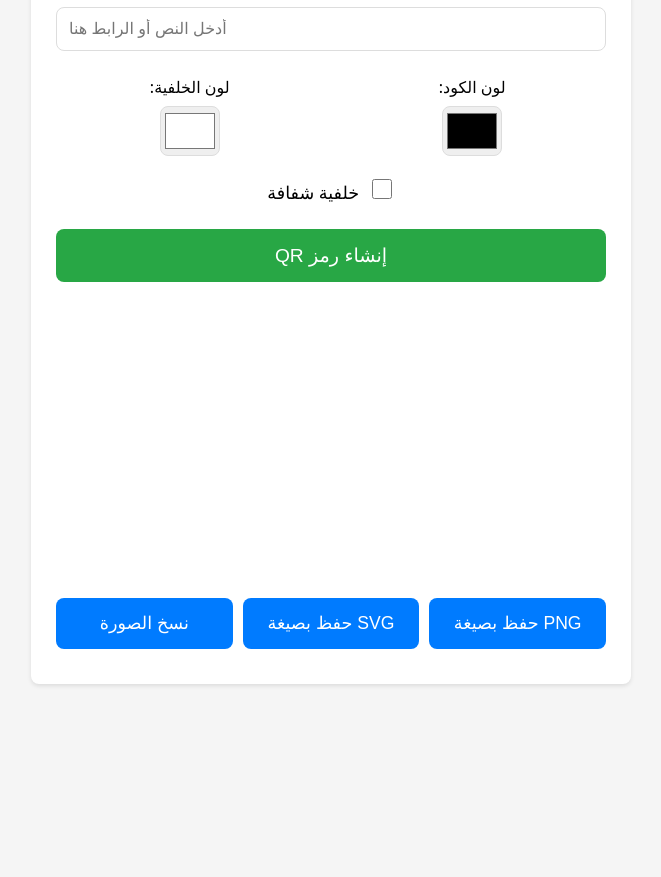
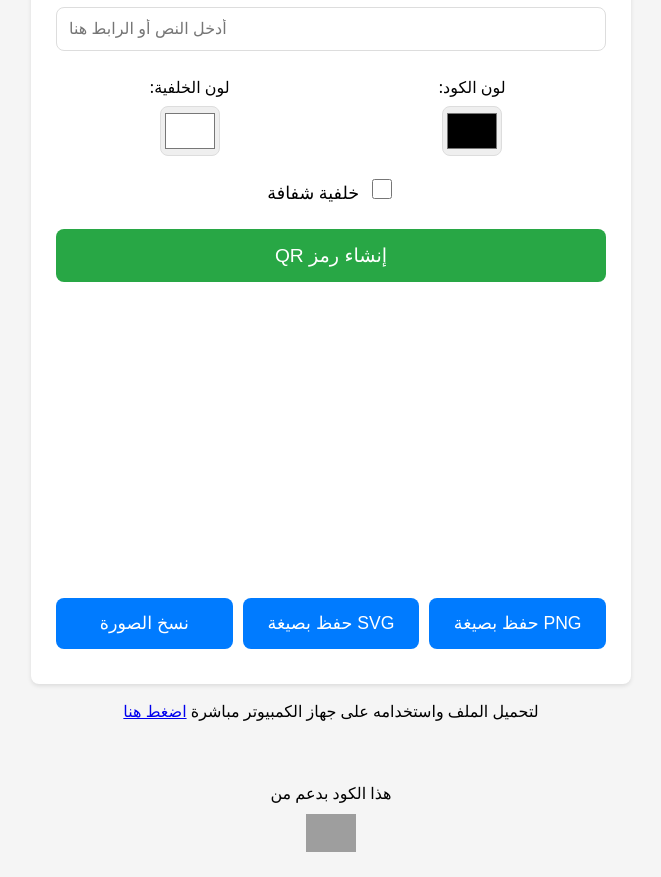
Before and after one commit to Majidrot/creatQR, a plain HTML site: page index.html in a window 1280 px wide. Shown: the part 156-1033 px from the top of the page, without its empty margins (309-970 px from the left). Before the commit the page ends 860 px from the top, so only its background shows below. Drawn offline with nearby package versions, Linux system fonts and the light colour scheme; grey boxes are pictures that could not be loaded.

Commit message:
Update index.html

```diff
--- a/index.html
+++ b/index.html
@@ -225,7 +225,18 @@
             </button>
         </div>
     </div>
+        <p style="text-align: center;">
+            لتحميل الملف واستخدامه على جهاز الكمبيوتر مباشرة
+            <a href="https://drive.google.com/file/d/1B958qNFe0FuMkA9FLI5NlFB9pXA0nAJ4/view?usp=sharing" target="_blank">اضغط هنا</a>
+        </p>
 
+        <br><br>
+<div style="text-align: center;">
+    هذا الكود بدعم من
+    <br>
+    <img src="https://www.dropbox.com/scl/fi/9a8bytl7y22baq84g2m2h/3.png?rlkey=wx5r5x949a5v9b8wkdzzhm8co&st=o9uw529n&raw=1" alt="الشعار" style="max-width: 50px; margin-top: 10px;">
+</div>
+    </div>
     <script>
         function generateQR() {
             const text = document.getElementById('text').value;
```
